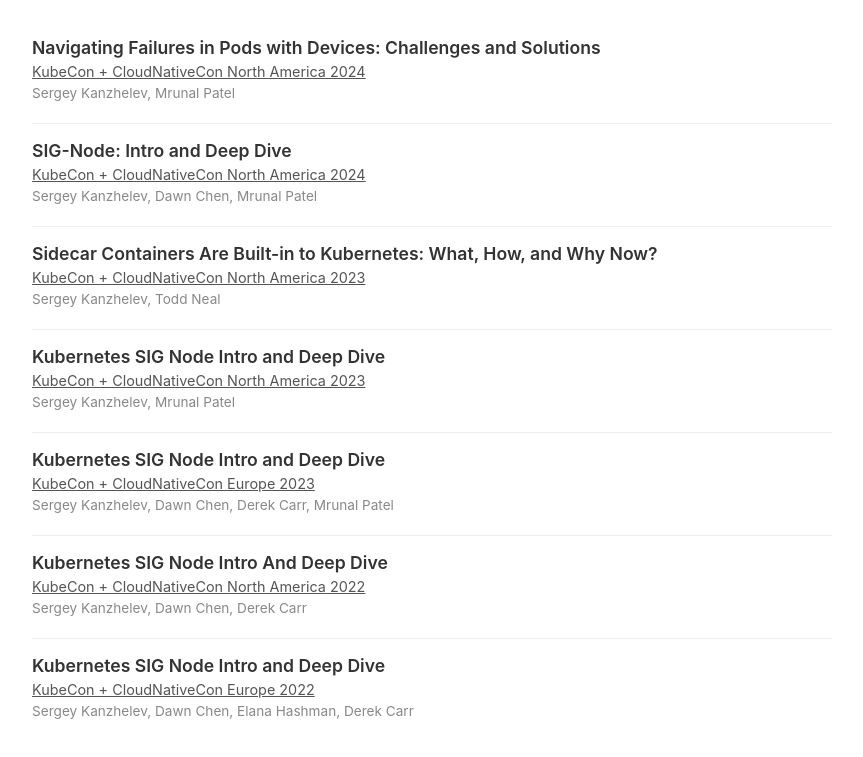
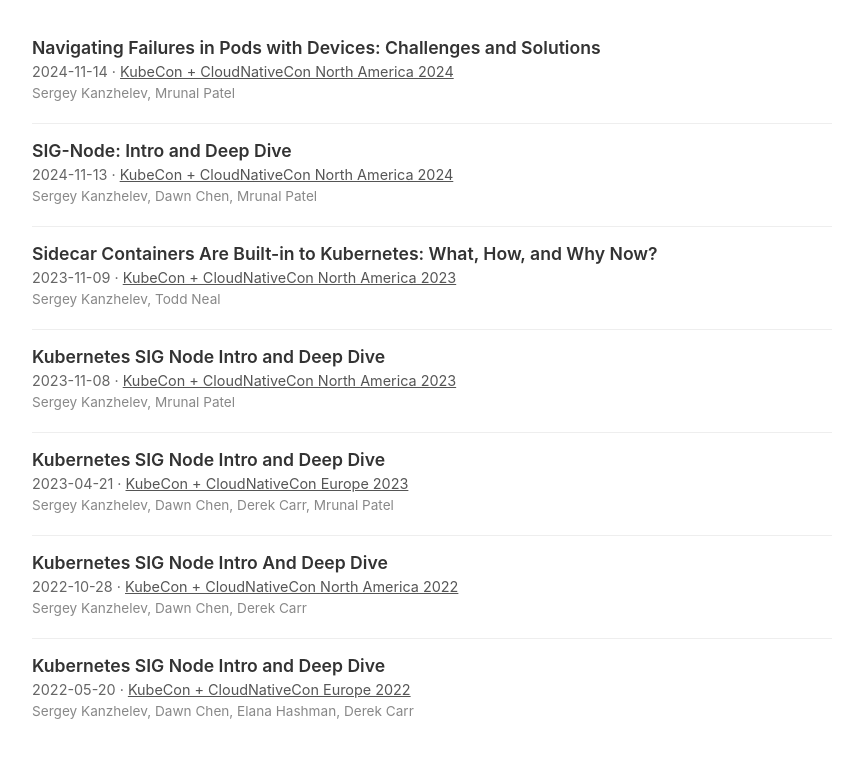
Before and after one commit to SergeyKanzhelev/kanzhelev.com, a plain HTML site: page conferences/index.html in a window 1280 px wide. Shown: the part 135-892 px from the top of the page, without its empty margins (208-1071 px from the left). Drawn offline with Linux system fonts and the light colour scheme.

Commit message:
sorted conference talks

```diff
--- a/conferences/data.json
+++ b/conferences/data.json
@@ -1,5 +1,6 @@
 [
     {
+        "date": "2024-11-14",
         "title": "Navigating Failures in Pods with Devices: Challenges and Solutions",
         "conference": "KubeCon + CloudNativeCon North America 2024",
         "conferenceUrl": "https://kccncna2024.sched.com/",
@@ -10,6 +11,7 @@
         "presentationDocUrl": ""
     },
     {
+        "date": "2024-11-13",
         "title": "SIG-Node: Intro and Deep Dive",
         "conference": "KubeCon + CloudNativeCon North America 2024",
         "conferenceUrl": "https://kccncna2024.sched.com/",
@@ -20,6 +22,7 @@
         "presentationDocUrl": ""
     },
     {
+        "date": "2023-11-09",
         "title": "Sidecar Containers Are Built-in to Kubernetes: What, How, and Why Now?",
         "conference": "KubeCon + CloudNativeCon North America 2023",
         "conferenceUrl": "https://kccncna2023.sched.com/",
@@ -30,6 +33,7 @@
         "presentationDocUrl": ""
     },
     {
+        "date": "2023-11-08",
         "title": "Kubernetes SIG Node Intro and Deep Dive",
         "conference": "KubeCon + CloudNativeCon North America 2023",
         "conferenceUrl": "https://kccncna2023.sched.com/",
@@ -40,6 +44,7 @@
         "presentationDocUrl": ""
     },
     {
+        "date": "2023-04-21",
         "title": "Kubernetes SIG Node Intro and Deep Dive",
         "conference": "KubeCon + CloudNativeCon Europe 2023",
         "conferenceUrl": "https://kccnceu2023.sched.com/",
@@ -50,6 +55,7 @@
         "presentationDocUrl": ""
     },
     {
+        "date": "2022-10-28",
         "title": "Kubernetes SIG Node Intro And Deep Dive",
         "conference": "KubeCon + CloudNativeCon North America 2022",
         "conferenceUrl": "https://kccncna2022.sched.com/",
@@ -60,6 +66,7 @@
         "presentationDocUrl": ""
     },
     {
+        "date": "2022-05-20",
         "title": "Kubernetes SIG Node Intro and Deep Dive",
         "conference": "KubeCon + CloudNativeCon Europe 2022",
         "conferenceUrl": "https://kccnceu2022.sched.com/",
--- a/conferences/index.html
+++ b/conferences/index.html
@@ -56,6 +56,7 @@
         fetch('data.json')
             .then(r => r.json())
             .then(talks => {
+                talks.sort((a, b) => b.date.localeCompare(a.date));
                 const container = document.getElementById('talks');
                 talks.forEach(talk => {
                     const div = document.createElement('div');
@@ -73,7 +74,7 @@
 
                     div.innerHTML = `
                         <div class="talk-title">${talk.title}</div>
-                        <div class="talk-conference">${conferenceLink}</div>
+                        <div class="talk-conference">${talk.date} &middot; ${conferenceLink}</div>
                         <div class="talk-presenters">${talk.presenters.join(', ')}</div>
                         ${links.length ? `<div class="talk-links">${links.join('')}</div>` : ''}
                     `;
```
